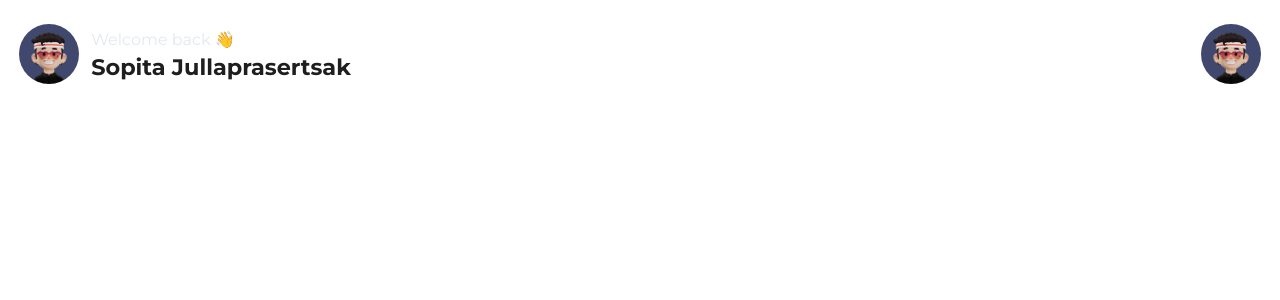
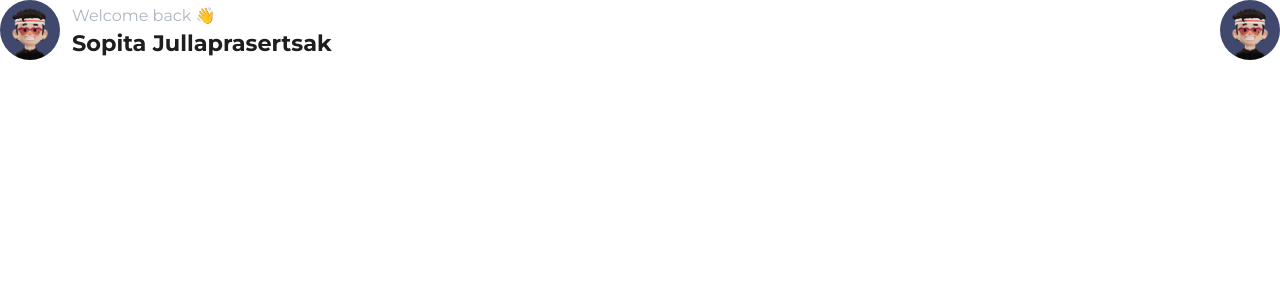
Before and after one commit to blusoso/smart-planner, a Next.js app: page / in a window 1280 px wide. Shown: the top 300 px of the page. Built offline with nearby package versions, Linux system fonts and the light colour scheme.

Commit message:
adjust global style

```diff
--- a/components/Input/Input.styled.ts
+++ b/components/Input/Input.styled.ts
@@ -12,25 +12,25 @@ export const InputWrapper = styled.div<IconPositionType>`
   svg {
     position: absolute;
     width: 24px;
-    fill: ${({ theme }) => theme.textSecondaryColor};
+    fill: ${({ theme }) => theme.grayColor};
     top: 50%;
     transform: translate(0, -50%);
-    ${({ isStartIcon }) => isStartIcon && "left: 1.5em;"}
-    ${({ isEndIcon }) => isEndIcon && "right: 1.5%;"}
+    ${({ isStartIcon }) => isStartIcon && "left: 1.3em;"}
+    ${({ isEndIcon }) => isEndIcon && "right: 1.3em;"}
   }
 `;
 
 export const InputStyled = styled.input<IconPositionType>`
   width: 100%;
-  border: 1px solid ${({ theme }) => theme.grayColor};
+  border: 1px solid ${({ theme }) => theme.lightGrayColor};
   border-radius: ${({ theme }) => theme.borderRadius};
-  padding: 1.5em ${({ isEndIcon }) => (isEndIcon ? "4em" : "1.8em")} 1.2em
-    ${({ isStartIcon }) => (isStartIcon ? "4em" : "1.8em")};
+  padding: 1em ${({ isEndIcon }) => (isEndIcon ? "3.5em" : "1.8em")} 1em
+    ${({ isStartIcon }) => (isStartIcon ? "3.5em" : "1.8em")};
   box-sizing: border-box;
   font-weight: 500;
 
   &::placeholder {
-    color: ${({ theme }) => theme.textSecondaryColor};
+    color: ${({ theme }) => theme.grayColor};
     font-weight: 400;
     font-family: "Montserrat", sans-serif;
   }
--- a/styles/globals.css
+++ b/styles/globals.css
@@ -7,11 +7,23 @@ body {
   font-family: "Montserrat", sans-serif;
   color: #1e1e1e;
   font-weight: 500;
+  position: relative;
+
+  -webkit-user-select: none;
+  -ms-user-select: none;
+  user-select: none;
+
+  -webkit-tap-highlight-color: transparent;
 }
 
 #__next {
+  height: 100%;
+  position: relative;
+}
+
+.container {
   padding: 1.5em 1.2em;
-  height: 100%;
+  position: relative;
 }
 
 a {
--- a/styles/theme.ts
+++ b/styles/theme.ts
@@ -1,7 +1,12 @@
 const mainTheme = {
-  textSecondaryColor: "#AEB5BF",
-  grayColor: "#e4e8ee",
+  lightGrayColor: "#e4e8ee",
+  grayColor: "#AEB5BF",
+  LightGreenColor: "#F5FAF8",
+  greenColor: "#21BA71",
+  overlayGreenColor: "rgba(33, 186, 113, 70%)",
+
   borderRadius: "1.8em",
+  mainBorderRadius: "1.56em",
 };
 
 export const theme = {
```
